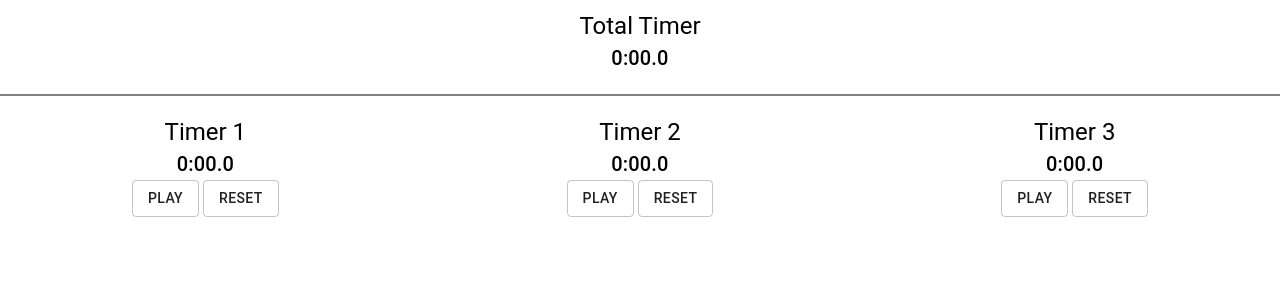
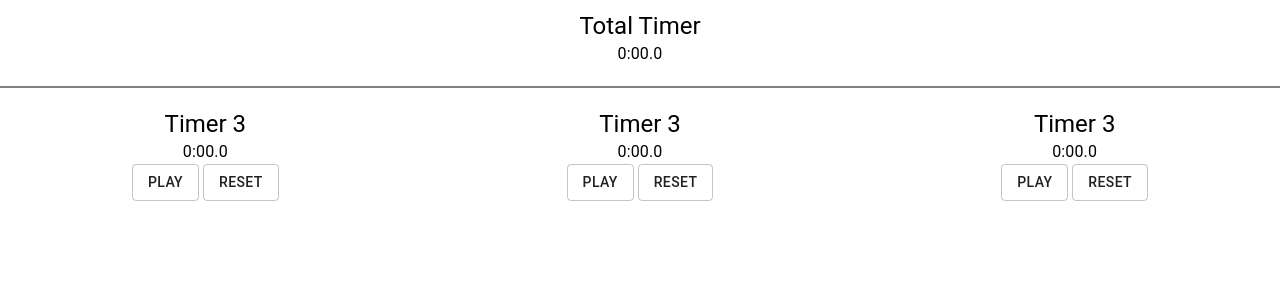
Before and after one commit to amudhabalan/react-convoluted-timer, a React (Create React App) app: page / in a window 1280 px wide. Shown: the top 300 px of the page. Built offline with nearby package versions, Linux system fonts and the light colour scheme.

Commit message:
Breaksdown the timer in to individual components

```diff
--- /dev/null
+++ b/src/components/SingleTimer.js
@@ -0,0 +1,28 @@
+import React from "react";
+import { Grid, Typography, Button } from "@material-ui/core";
+import TimeDisplay from "./TimeDisplay";
+
+const SingleTimer = ({ timer, timerIsOn, setTimer, setTimerIsOn }) => {
+  return (
+    <Grid item xs={4} style={{ textAlign: "center" }}>
+      <Typography variant="h5">Timer 3</Typography>
+      {/* <Typography variant="h6">{timeConversion(timer)}</Typography> */}
+      <TimeDisplay milliseconds={timer} />
+      <Button variant="outlined" onClick={event => setTimerIsOn(!timerIsOn)}>
+        {timerIsOn ? "Pause" : "Play"}
+      </Button>
+      &nbsp;
+      <Button
+        variant="outlined"
+        onClick={event => {
+          setTimer(0);
+          setTimerIsOn(false);
+        }}
+      >
+        Reset
+      </Button>
+    </Grid>
+  );
+};
+
+export default SingleTimer;
--- /dev/null
+++ b/src/components/TimeDisplay.js
@@ -0,0 +1,11 @@
+import React from "react";
+import { Typography } from "@material-ui/core";
+
+const TimeDisplay = ({ milliseconds }) => {
+    var minutes = Math.floor(milliseconds / 60000);
+    var seconds = ((milliseconds % 60000) / 1000).toFixed(0);
+    var mseconds = (milliseconds % 60000) % 1000;
+    return <Typography>{minutes + ":" + (seconds < 10 ? "0" : "") + seconds + "." + mseconds}</Typography>
+};
+
+export default TimeDisplay;
--- a/src/components/Timer.js
+++ b/src/components/Timer.js
@@ -1,5 +1,7 @@
 import React, { useState, useEffect } from "react";
-import { Grid, Typography, Button } from "@material-ui/core";
+import { Grid } from "@material-ui/core";
+import SingleTimer from "./SingleTimer";
+import TotalTimer from "./TotalTimer";
 
 const Timer = () => {
   const [timer1, setTimer1] = useState(0);
@@ -8,13 +10,6 @@ const Timer = () => {
   const [timer2IsOn, setTimer2IsOn] = useState(false);
   const [timer3, setTimer3] = useState(0);
   const [timer3IsOn, setTimer3IsOn] = useState(false);
-
-  const timeConversion = milliseconds => {
-    var minutes = Math.floor(milliseconds / 60000);
-    var seconds = ((milliseconds % 60000) / 1000).toFixed(0);
-    var mseconds = (milliseconds % 60000) % 1000;
-    return minutes + ":" + (seconds < 10 ? "0" : "") + seconds + "." + mseconds;
-  };
 
   useEffect(() => {
     let interval1 = null;
@@ -54,58 +49,10 @@ const Timer = () => {
 
   return (
     <Grid container spacing={5}>
-      <Grid
-        item
-        xs={12}
-        style={{ border: "2px solid grey", textAlign: "center" }}
-      >
-        <Typography variant="h5">Total Timer</Typography>
-        <Typography variant="h6">
-          {timeConversion(timer1 + timer2 + timer3)}
-        </Typography>
-      </Grid>
-      <Grid item xs={4} style={{ textAlign: "center" }}>
-        <Typography variant="h5">Timer 1</Typography>
-        <Typography variant="h6">{timeConversion(timer1)}</Typography>
-        <Button
-          variant="outlined"
-          onClick={event => setTimer1IsOn(!timer1IsOn)}
-        >
-          {timer1IsOn ? "Pause" : "Play"}
-        </Button>
-        &nbsp;
-        <Button variant="outlined" onClick={event => setTimer1(0)}>
-          Reset
-        </Button>
-      </Grid>
-      <Grid item xs={4} style={{ textAlign: "center" }}>
-        <Typography variant="h5">Timer 2</Typography>
-        <Typography variant="h6">{timeConversion(timer2)}</Typography>
-        <Button
-          variant="outlined"
-          onClick={event => setTimer2IsOn(!timer2IsOn)}
-        >
-          {timer2IsOn ? "Pause" : "Play"}
-        </Button>
-        &nbsp;
-        <Button variant="outlined" onClick={event => setTimer2(0)}>
-          Reset
-        </Button>
-      </Grid>
-      <Grid item xs={4} style={{ textAlign: "center" }}>
-        <Typography variant="h5">Timer 3</Typography>
-        <Typography variant="h6">{timeConversion(timer3)}</Typography>
-        <Button
-          variant="outlined"
-          onClick={event => setTimer3IsOn(!timer3IsOn)}
-        >
-          {timer3IsOn ? "Pause" : "Play"}
-        </Button>
-        &nbsp;
-        <Button variant="outlined" onClick={event => setTimer3(0)}>
-          Reset
-        </Button>
-      </Grid>
+      <TotalTimer timer={timer1+timer2+timer3} />
+      <SingleTimer timer={timer1} timerIsOn={timer1IsOn} setTimer={setTimer1} setTimerIsOn={setTimer1IsOn}/>
+      <SingleTimer timer={timer2} timerIsOn={timer2IsOn} setTimer={setTimer2} setTimerIsOn={setTimer2IsOn}/>
+      <SingleTimer timer={timer3} timerIsOn={timer3IsOn} setTimer={setTimer3} setTimerIsOn={setTimer3IsOn}/>
     </Grid>
   );
 };
--- /dev/null
+++ b/src/components/TotalTimer.js
@@ -0,0 +1,18 @@
+import React from "react";
+import { Grid, Typography } from "@material-ui/core";
+import TimeDisplay from "./TimeDisplay";
+
+const TotalTimer = ({ timer }) => {
+  return (
+    <Grid
+      item
+      xs={12}
+      style={{ border: "2px solid grey", textAlign: "center" }}
+    >
+      <Typography variant="h5">Total Timer</Typography>
+      <TimeDisplay milliseconds={timer} />
+    </Grid>
+  );
+};
+
+export default TotalTimer;
```
